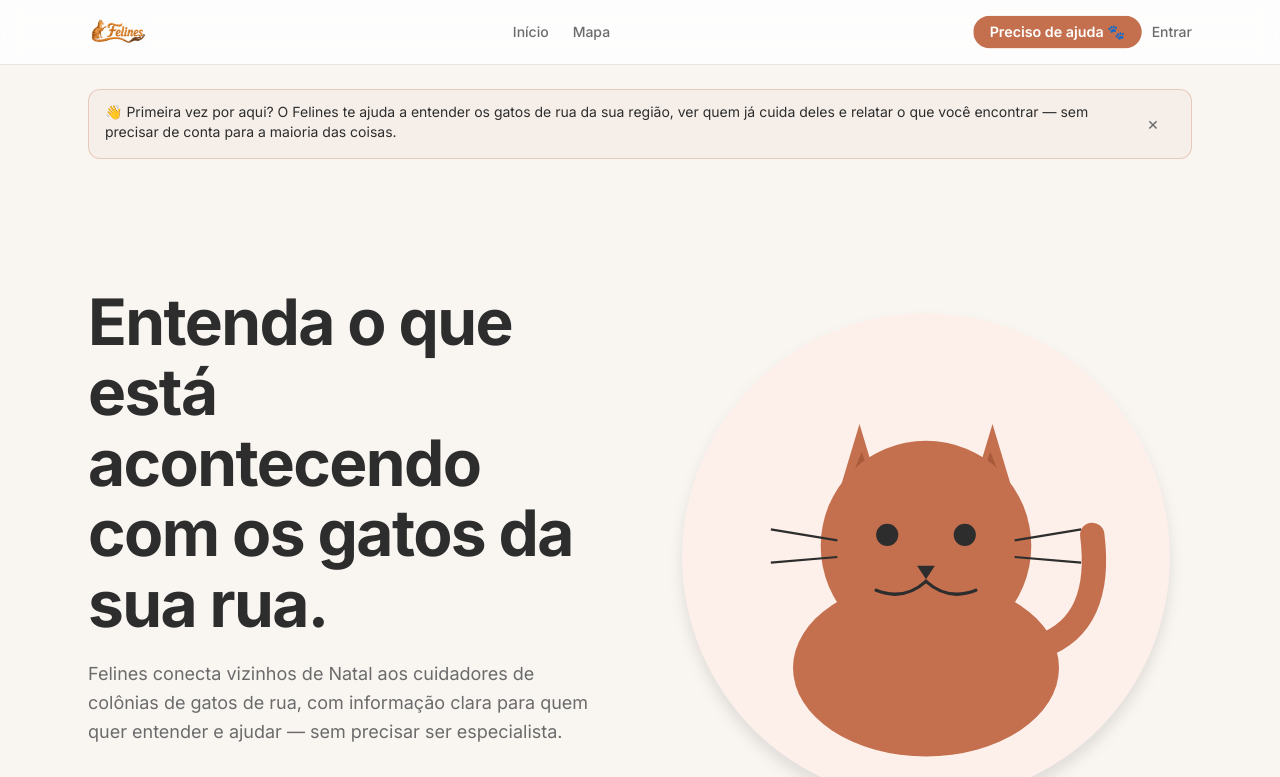
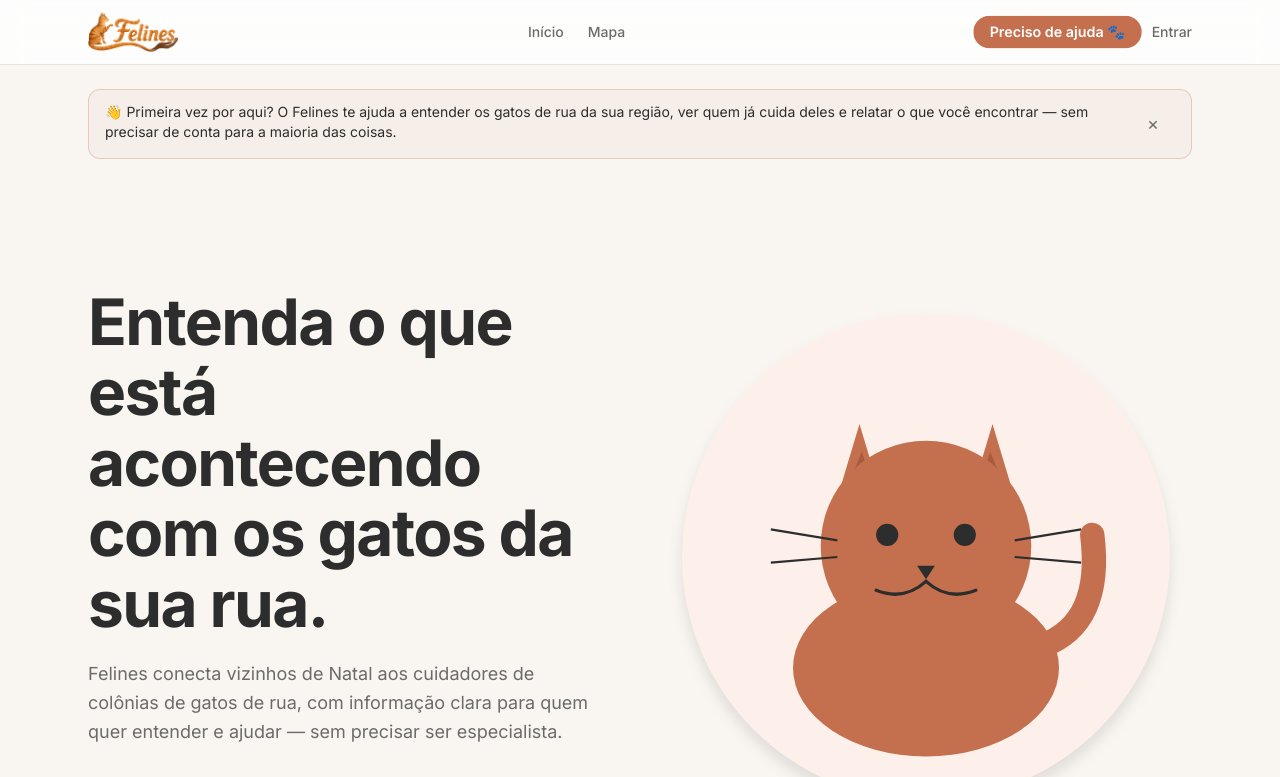
Before and after one commit to luarawork/felines, a Next.js app: page / in a window 1280 px wide. Shown: the top 777 px of the page. Built offline with nearby package versions, Linux system fonts and the light colour scheme; no server answers.

Commit message:
fix: update logo dimensions to match the new image's aspect ratio

```diff
--- a/components/NavBar.tsx
+++ b/components/NavBar.tsx
@@ -90,7 +90,7 @@ export default function NavBar() {
             src="/logo.png"
             alt="Felines"
             width={150}
-            height={100}
+            height={66}
             priority
             className="h-10 w-auto"
           />
```
Also changed, not shown: public/logo.png.
